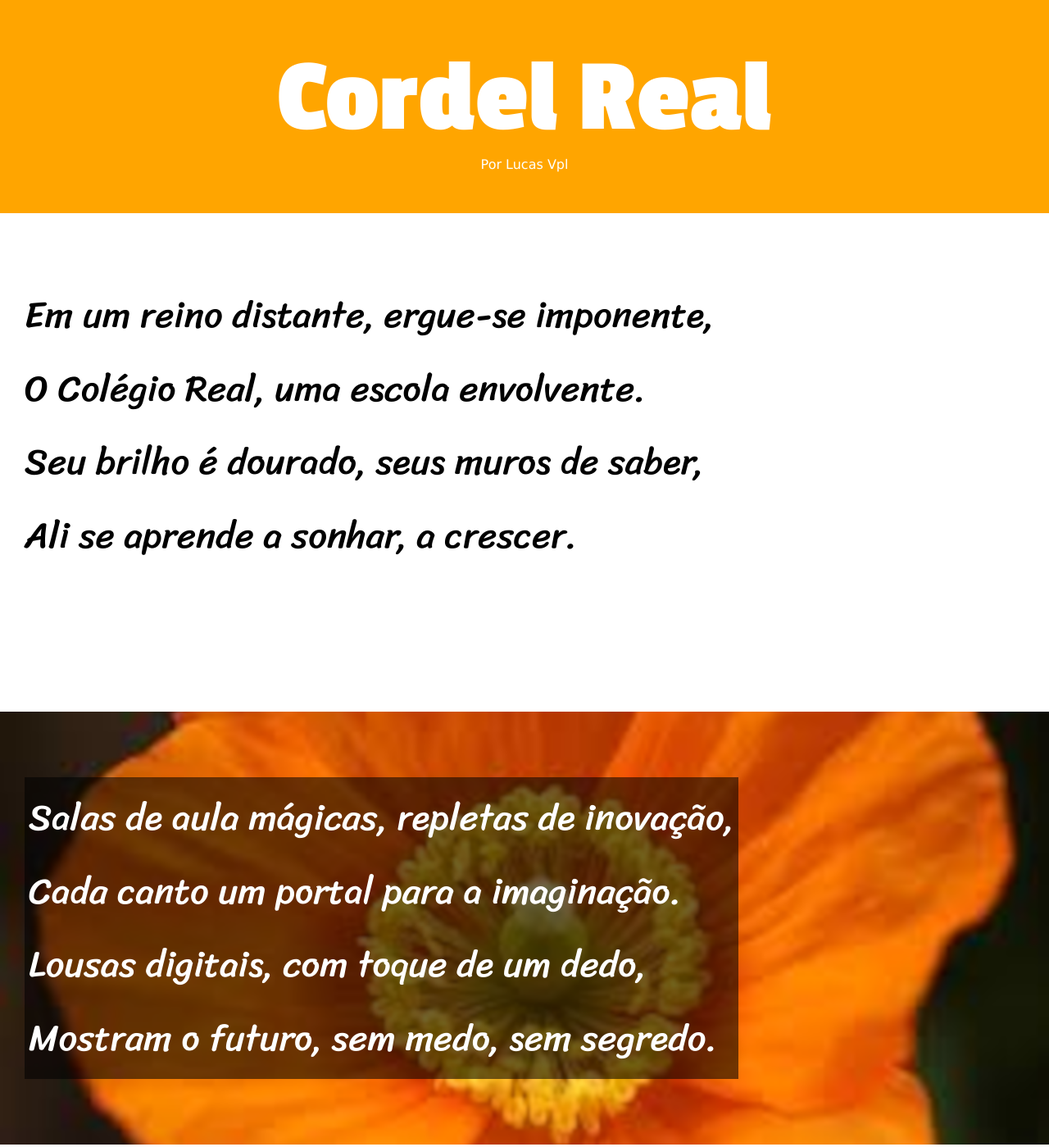
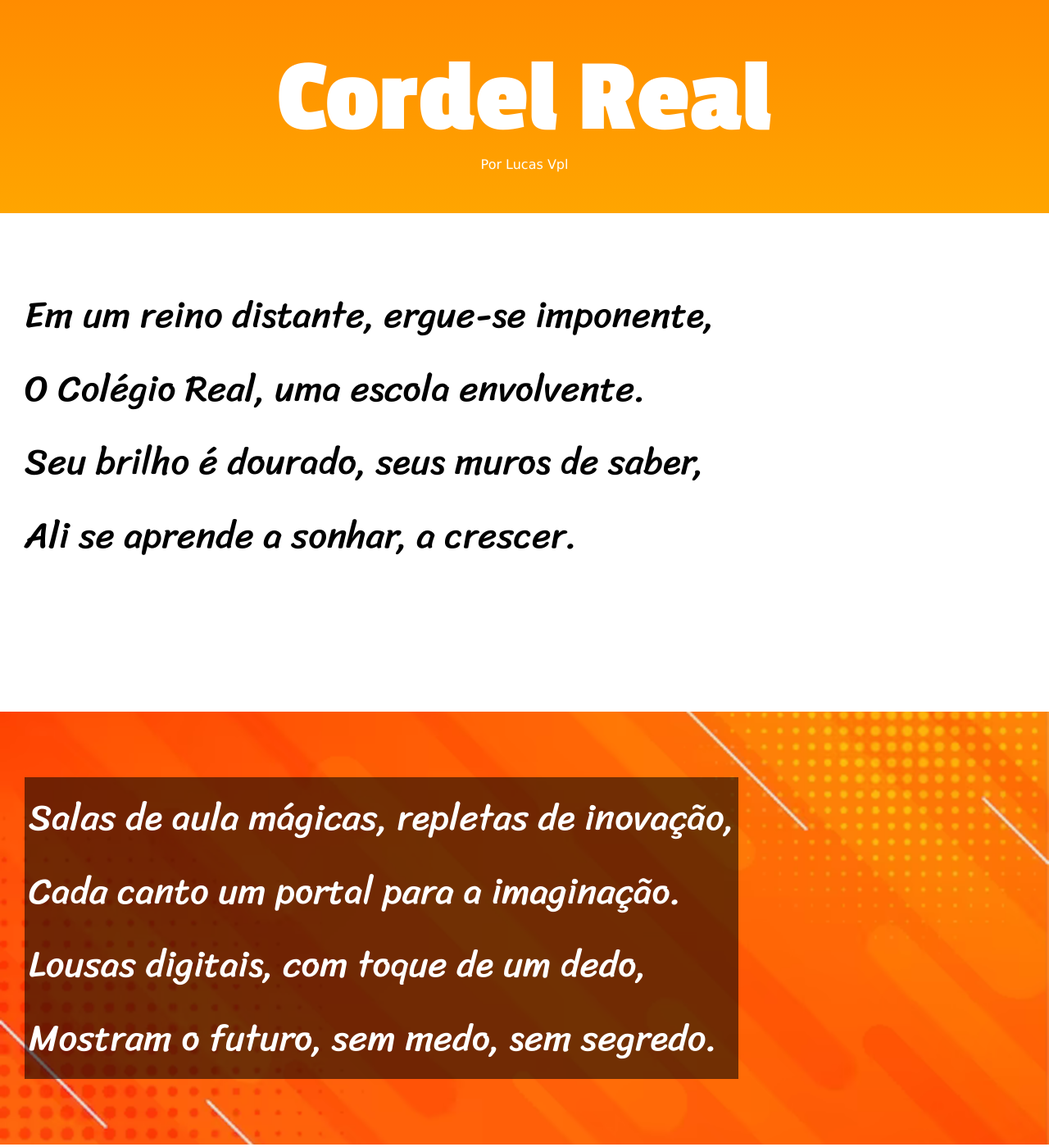
Before and after one commit to Lucasvpldeveloper/cordel-real, a plain HTML site: page index.html in a window 1280 px wide. Shown: the top 1399 px of the page at 82% size. Drawn offline with Linux system fonts and the light colour scheme.

Commit message:
alteração imagem

```diff
--- a/estilos/style.css
+++ b/estilos/style.css
@@ -24,7 +24,7 @@ html, body {
 
 header {
     color: white;
-    background-color: orange;
+    background-image: linear-gradient(to bottom, darkorange, orange);
     text-align: center;
 }
 
@@ -77,7 +77,7 @@ section > p {
 }
 
 #img01 {
-    background-image: url("../imagens/rosalaranja2.png");
+    background-image: url("../imagens/fundolaranja01.png");
     background-position: center, center;
     background-size: cover;
 }
```
Also changed, not shown: imagens/background001.jpg (deleted), imagens/background002.jpg (deleted), imagens/fundolaranja01.png (added), imagens/sloganReal.ico (added).
